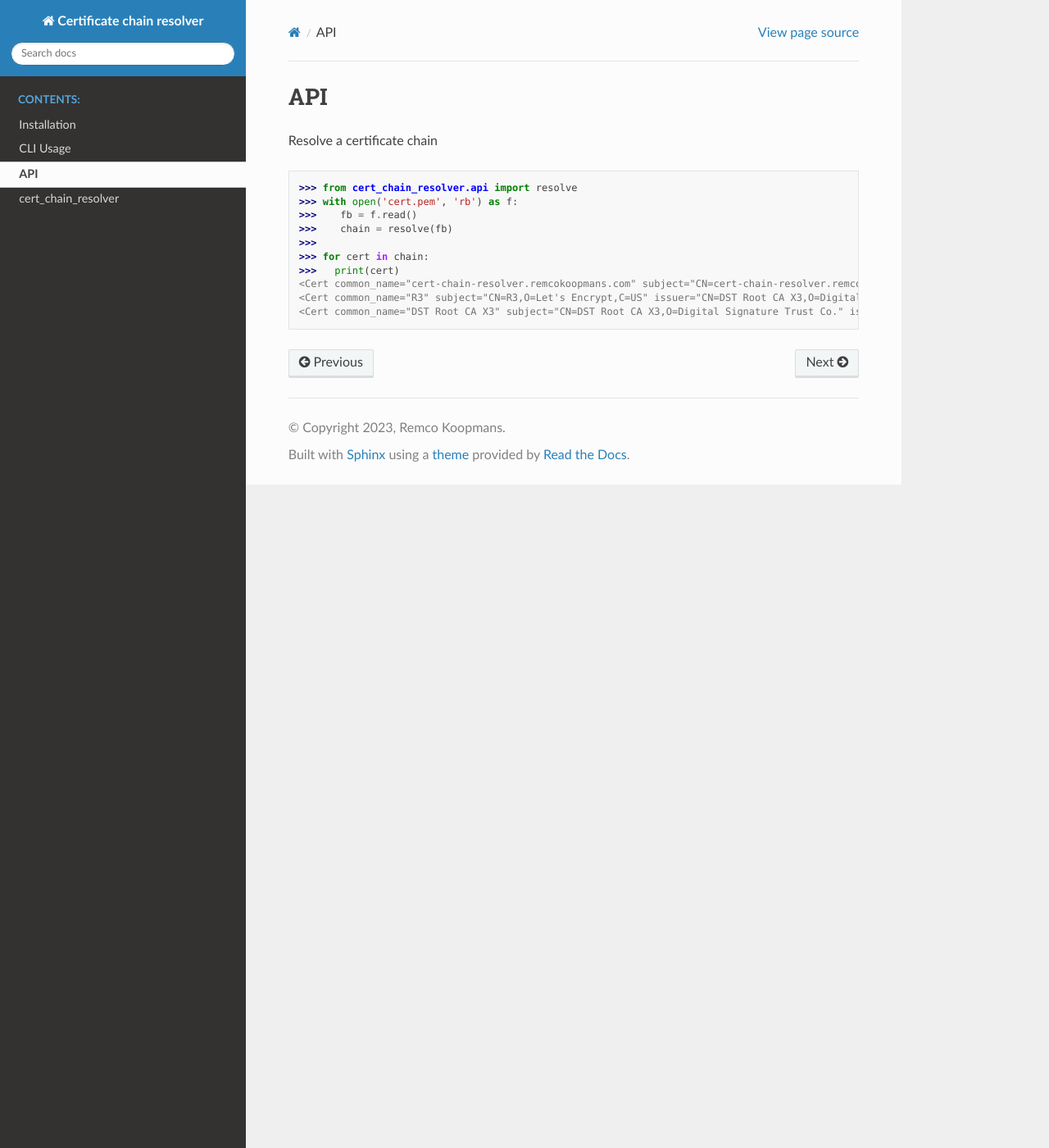
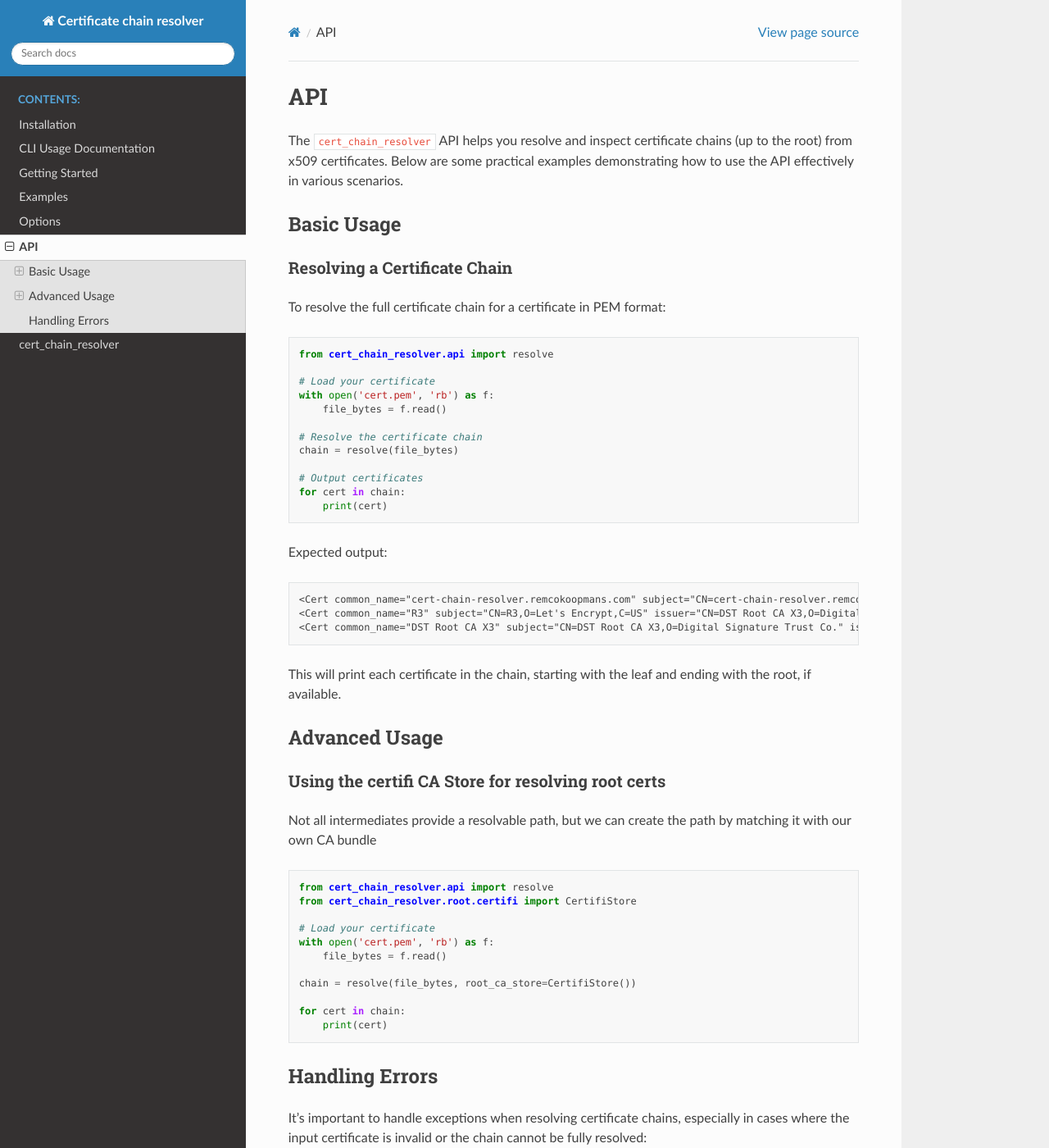
Before and after one commit to rkoopmans/python-certificate-chain-resolver, a Sphinx documentation site: the page built from docs/api.rst, in a window 1280 px wide and 1400 px high. Shown: the whole window at 82% size. Built offline with Sphinx 7.4.7 and the Read the Docs theme 2.0.0, drawn with Linux system fonts in a browser that asks for light colours; some of the changed text lies outside the part shown.

Commit message:
Update documentation

```diff
--- a/docs/api.rst
+++ b/docs/api.rst
@@ -1,17 +1,83 @@
 API
 ##############
 
-Resolve a certificate chain
+The ``cert_chain_resolver`` API helps you resolve and inspect certificate chains (up to the root) from x509 certificates. Below are some practical examples demonstrating how to use the API effectively in various scenarios.
+
+Basic Usage
+===========
+
+Resolving a Certificate Chain
+-----------------------------
+
+To resolve the full certificate chain for a certificate in PEM format:
+
+.. code-block:: python
+
+   from cert_chain_resolver.api import resolve
+
+   # Load your certificate
+   with open('cert.pem', 'rb') as f:
+       file_bytes = f.read()
+
+   # Resolve the certificate chain
+   chain = resolve(file_bytes)
+
+   # Output certificates
+   for cert in chain:
+       print(cert)
 
 
+Expected output:
 
-   >>> from cert_chain_resolver.api import resolve
-   >>> with open('cert.pem', 'rb') as f:
-   >>>    fb = f.read()
-   >>>    chain = resolve(fb)
-   >>>
-   >>> for cert in chain:
-   >>>   print(cert)
+.. code-block:: none
+
    <Cert common_name="cert-chain-resolver.remcokoopmans.com" subject="CN=cert-chain-resolver.remcokoopmans.com" issuer="CN=R3,O=Let's Encrypt,C=US">
    <Cert common_name="R3" subject="CN=R3,O=Let's Encrypt,C=US" issuer="CN=DST Root CA X3,O=Digital Signature Trust Co.">
    <Cert common_name="DST Root CA X3" subject="CN=DST Root CA X3,O=Digital Signature Trust Co." issuer="CN=DST Root CA X3,O=Digital Signature Trust Co.">
+
+This will print each certificate in the chain, starting with the leaf and ending with the root, if available.
+
+
+Advanced Usage
+==============
+
+Using the certifi CA Store for resolving root certs
+----------------------------
+
+Not all intermediates provide a resolvable path, but we can create the path by matching it with our own CA bundle
+
+.. code-block:: python
+
+   from cert_chain_resolver.api import resolve
+   from cert_chain_resolver.root.certifi import CertifiStore
+
+   # Load your certificate
+   with open('cert.pem', 'rb') as f:
+       file_bytes = f.read()
+
+   chain = resolve(file_bytes, root_ca_store=CertifiStore())
+
+   for cert in chain:
+       print(cert)
+
+
+Handling Errors
+===============
+
+It's important to handle exceptions when resolving certificate chains, especially in cases where the input certificate is invalid or the chain cannot be fully resolved:
+
+.. code-block:: python
+
+   from cert_chain_resolver.api import resolve
+   from cert_chain_resolver.exceptions import CertificateChainResolverError, ImproperlyFormattedCert, RootCertificateNotFound
+
+   try:
+       with open('invalid_cert.pem', 'rb') as f:
+           file_bytes = f.read()
+       chain = resolve(file_bytes)
+   except RootCertificateNotFound as e:
+       print("Unable to find the root certificate")
+   except ImproperlyFormattedCert as e:
+      print("Unable to parse the certificate")
+   except CertificateChainResolverError as e:
+      print(f"Base exception, catchall")
```
Also changed, not shown: README.md (+19 -6 lines), docs/cli_usage.rst (+69 -5 lines), 4 other files.
